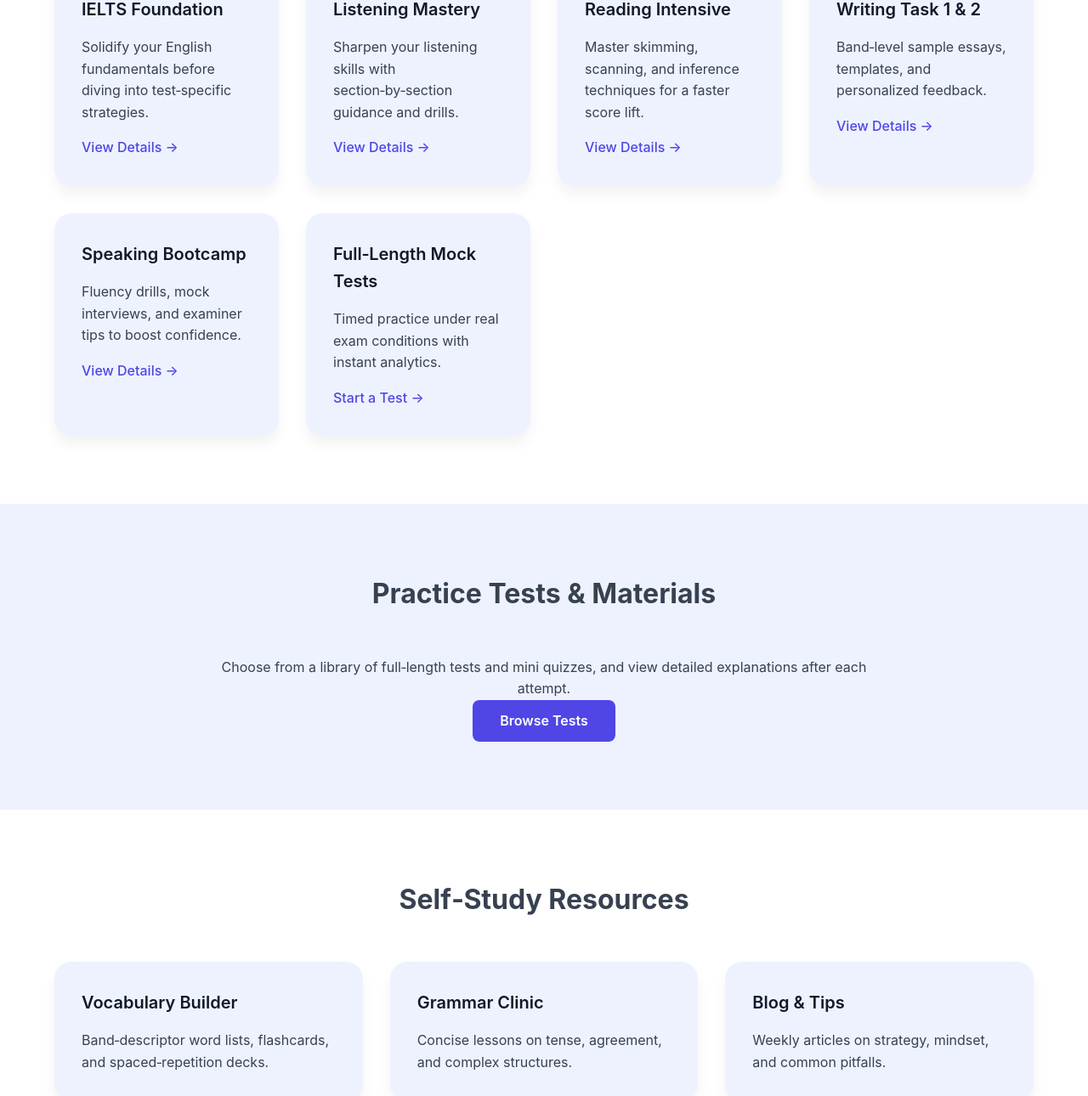
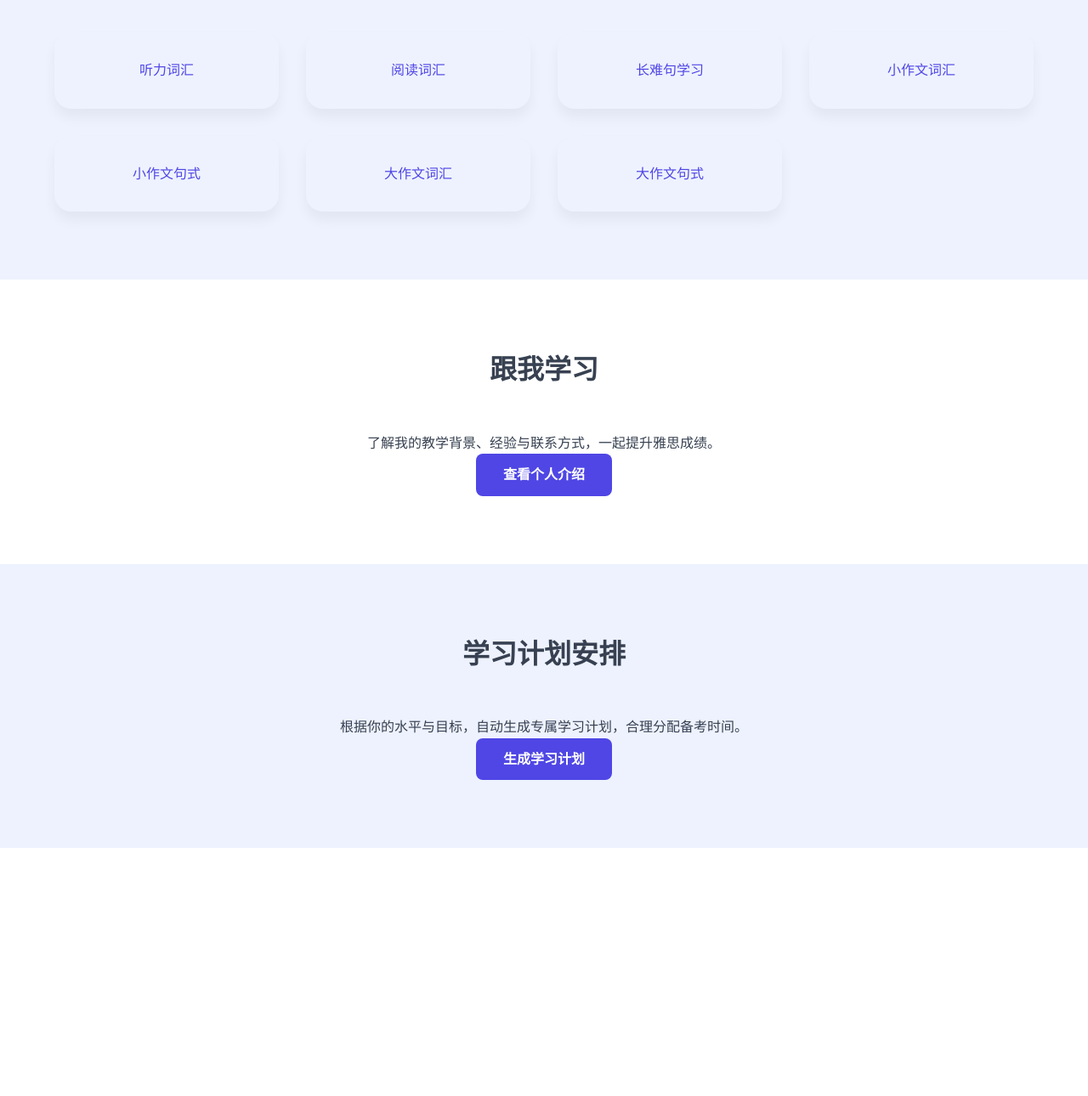
Before and after one commit to Laurence-Chan/IELTSLaurence, a plain HTML site: page index.html in a window 1280 px wide. Shown: the part 653-1943 px from the top of the page at 85% size. After the commit the page ends 1651 px from the top, so only its background shows below. Drawn offline with Linux system fonts and the light colour scheme.

Commit message:
Add files via upload

```diff
--- a/index.html
+++ b/index.html
@@ -1,9 +1,9 @@
 <!DOCTYPE html>
-<html lang="en">
+<html lang="zh">
 <head>
   <meta charset="UTF-8" />
   <meta name="viewport" content="width=device-width, initial-scale=1.0" />
-  <title>IELTS Master | Boost Your Band Score</title>
+  <title>IELTS Master | 学习主页</title>
   <!-- Main stylesheet -->
   <link rel="stylesheet" href="style.css" />
 </head>
@@ -11,150 +11,71 @@
   <!-- ================= HEADER / NAV ================= -->
   <header class="site-header">
     <div class="container flex space-between align-center">
-      <a href="#home" class="logo">IELTS Master</a>
+      <a href="#" class="logo">IELTS Master</a>
       <nav id="main-nav">
         <ul class="nav-list flex gap-2">
-          <li><a href="#home">Home</a></li>
-          <li><a href="#courses">Courses</a></li>
-          <li><a href="#practice">Practice</a></li>
-          <li><a href="#resources">Resources</a></li>
-          <li><a href="#progress">Progress</a></li>
-          <li><a href="#about">About</a></li>
+          <li><a href="#exam">考试技巧</a></li>
+          <li><a href="#improve">针对性提高</a></li>
+          <li><a href="#learn">跟我学习</a></li>
+          <li><a href="#plan">学习计划安排</a></li>
         </ul>
       </nav>
       <button id="nav-toggle" aria-label="Open Menu">☰</button>
     </div>
   </header>
 
-  <main id="home">
-    <!-- ================= HERO ================= -->
-    <section class="hero">
-      <div class="container text-center">
-        <h1>Your Journey to a Higher Band Score Starts Here</h1>
-        <p>Structured courses, authentic practice tests, and smart progress tracking – everything you need for IELTS success.</p>
-        <a href="#courses" class="btn primary">Explore Courses</a>
-      </div>
-    </section>
-
-    <!-- ================= COURSES ================= -->
-    <section id="courses" class="section">
+  <main>
+    <!-- ================= 考试技巧 ================= -->
+    <section id="exam" class="section">
       <div class="container">
-        <h2 class="section-title">Featured Courses</h2>
-        <div class="grid grid-3 gap-2" role="list">
-          <!-- Course Card Template -->
-          <article class="card" role="listitem">
-            <h3>IELTS Foundation</h3>
-            <p>Solidify your English fundamentals before diving into test‑specific strategies.</p>
-            <a href="#" class="link">View Details →</a>
-          </article>
-          <article class="card" role="listitem">
-            <h3>Listening Mastery</h3>
-            <p>Sharpen your listening skills with section‑by‑section guidance and drills.</p>
-            <a href="#" class="link">View Details →</a>
-          </article>
-          <article class="card" role="listitem">
-            <h3>Reading Intensive</h3>
-            <p>Master skimming, scanning, and inference techniques for a faster score lift.</p>
-            <a href="#" class="link">View Details →</a>
-          </article>
-          <article class="card" role="listitem">
-            <h3>Writing Task&nbsp;1 &amp; 2</h3>
-            <p>Band‑level sample essays, templates, and personalized feedback.</p>
-            <a href="#" class="link">View Details →</a>
-          </article>
-          <article class="card" role="listitem">
-            <h3>Speaking Bootcamp</h3>
-            <p>Fluency drills, mock interviews, and examiner tips to boost confidence.</p>
-            <a href="#" class="link">View Details →</a>
-          </article>
-          <article class="card" role="listitem">
-            <h3>Full‑Length Mock Tests</h3>
-            <p>Timed practice under real exam conditions with instant analytics.</p>
-            <a href="#" class="link">Start a Test →</a>
-          </article>
+        <h2 class="section-title">考试技巧</h2>
+        <div class="grid grid-3 gap-2">
+          <a href="listening.html" class="card text-center">听力技巧</a>
+          <a href="reading.html" class="card text-center">阅读技巧</a>
+          <a href="writing1.html" class="card text-center">小作文技巧</a>
+          <a href="writing2.html" class="card text-center">大作文技巧</a>
+          <a href="speaking.html" class="card text-center">口语技巧</a>
         </div>
       </div>
     </section>
 
-    <!-- ================= PRACTICE ================= -->
-    <section id="practice" class="section alt">
-      <div class="container text-center narrow">
-        <h2 class="section-title">Practice Tests &amp; Materials</h2>
-        <p>Choose from a library of full‑length tests and mini quizzes, and view detailed explanations after each attempt.</p>
-        <a href="#" class="btn primary">Browse Tests</a>
-      </div>
-    </section>
-
-    <!-- ================= RESOURCES ================= -->
-    <section id="resources" class="section">
+    <!-- ================= 针对性提高 ================= -->
+    <section id="improve" class="section alt">
       <div class="container">
-        <h2 class="section-title">Self‑Study Resources</h2>
+        <h2 class="section-title">针对性提高</h2>
         <div class="grid grid-3 gap-2">
-          <article class="card">
-            <h3>Vocabulary Builder</h3>
-            <p>Band‑descriptor word lists, flashcards, and spaced‑repetition decks.</p>
-          </article>
-          <article class="card">
-            <h3>Grammar Clinic</h3>
-            <p>Concise lessons on tense, agreement, and complex structures.</p>
-          </article>
-          <article class="card">
-            <h3>Blog &amp; Tips</h3>
-            <p>Weekly articles on strategy, mindset, and common pitfalls.</p>
-          </article>
+          <a href="vocab-listening.html" class="card text-center">听力词汇</a>
+          <a href="vocab-reading.html" class="card text-center">阅读词汇</a>
+          <a href="complex-sentences.html" class="card text-center">长难句学习</a>
+          <a href="vocab-writing1.html" class="card text-center">小作文词汇</a>
+          <a href="patterns-writing1.html" class="card text-center">小作文句式</a>
+          <a href="vocab-writing2.html" class="card text-center">大作文词汇</a>
+          <a href="patterns-writing2.html" class="card text-center">大作文句式</a>
         </div>
       </div>
     </section>
 
-    <!-- ================= PROGRESS TRACKER ================= -->
-    <section id="progress" class="section alt">
-      <div class="container text-center">
-        <h2 class="section-title">Track Your Band Progress</h2>
-        <div class="progress-placeholder">(Progress dashboard coming soon)</div>
+    <!-- ================= 跟我学习 ================= -->
+    <section id="learn" class="section">
+      <div class="container text-center narrow">
+        <h2 class="section-title">跟我学习</h2>
+        <p>了解我的教学背景、经验与联系方式，一起提升雅思成绩。</p>
+        <a href="about.html" class="btn primary">查看个人介绍</a>
       </div>
     </section>
 
-    <!-- ================= NEWSLETTER / CTA ================= -->
-    <section id="newsletter" class="newsletter">
-      <div class="container text-center">
-        <h2 class="section-title">Stay Updated</h2>
-        <p>Get weekly IELTS tips and exclusive discounts straight to your inbox.</p>
-        <form class="newsletter-form flex-center">
-          <input type="email" placeholder="you@example.com" required />
-          <button type="submit" class="btn secondary">Subscribe</button>
-        </form>
+    <!-- ================= 学习计划安排 ================= -->
+    <section id="plan" class="section alt">
+      <div class="container text-center narrow">
+        <h2 class="section-title">学习计划安排</h2>
+        <p>根据你的水平与目标，自动生成专属学习计划，合理分配备考时间。</p>
+        <a href="study-plan.html" class="btn primary">生成学习计划</a>
       </div>
     </section>
   </main>
 
-  <!-- ================= FOOTER ================= -->
-  <footer id="about" class="site-footer">
-    <div class="container grid grid-3 gap-2">
-      <div>
-        <h3>IELTS Master</h3>
-        <p>Empowering learners worldwide to achieve their dream band scores.</p>
-      </div>
-      <div>
-        <h3>Quick Links</h3>
-        <ul class="foot-list">
-          <li><a href="#courses">Courses</a></li>
-          <li><a href="#practice">Practice Tests</a></li>
-          <li><a href="#resources">Resources</a></li>
-          <li><a href="#progress">Progress</a></li>
-        </ul>
-      </div>
-      <div>
-        <h3>Contact</h3>
-        <p>Email: support@ieltsmaster.com</p>
-        <p>WeChat / WhatsApp: +1&nbsp;234‑567‑8901</p>
-      </div>
-    </div>
-    <div class="copyright">© 2025 IELTS Master. All rights reserved.</div>
-  </footer>
-
   <!-- ============== JS (Optional) ============== -->
   <script>
-    // Basic responsive nav toggle
     const toggleBtn = document.getElementById('nav-toggle');
     const nav = document.getElementById('main-nav');
     toggleBtn.addEventListener('click', () => nav.classList.toggle('open'));
```
